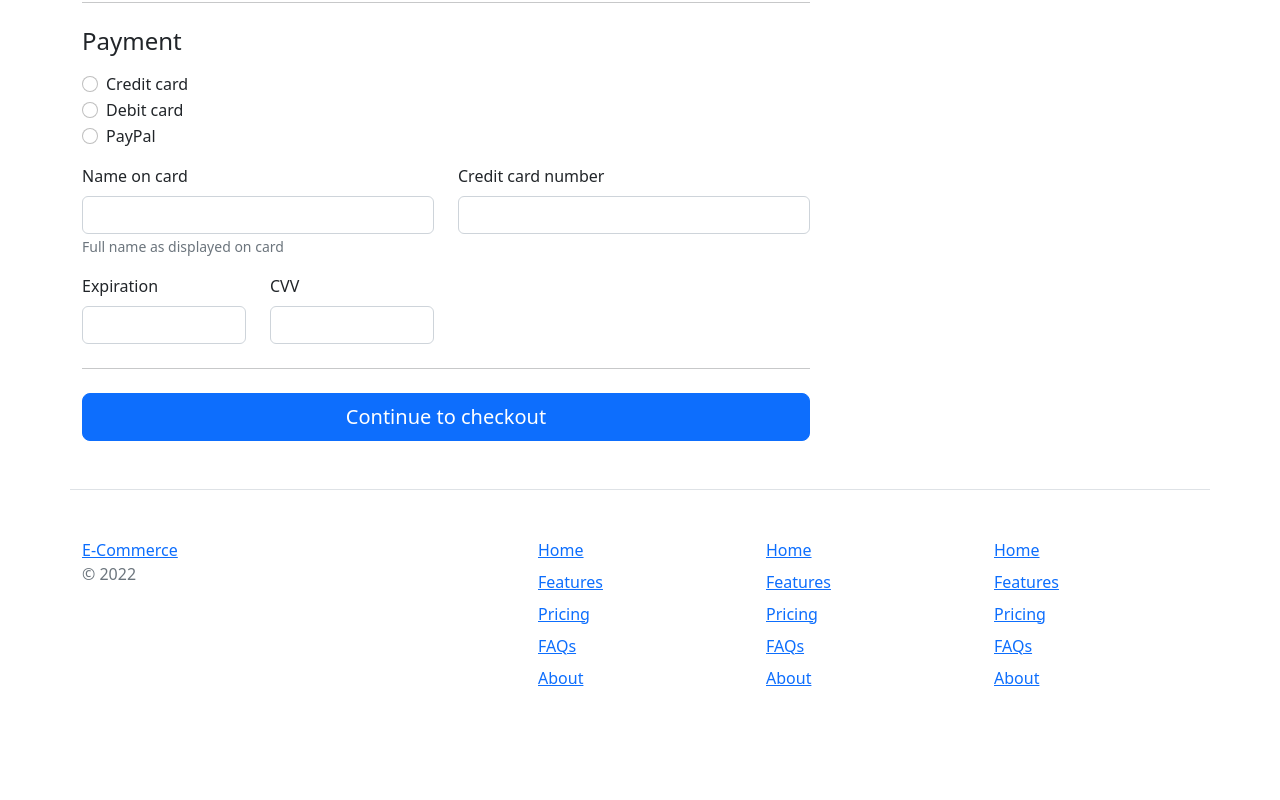
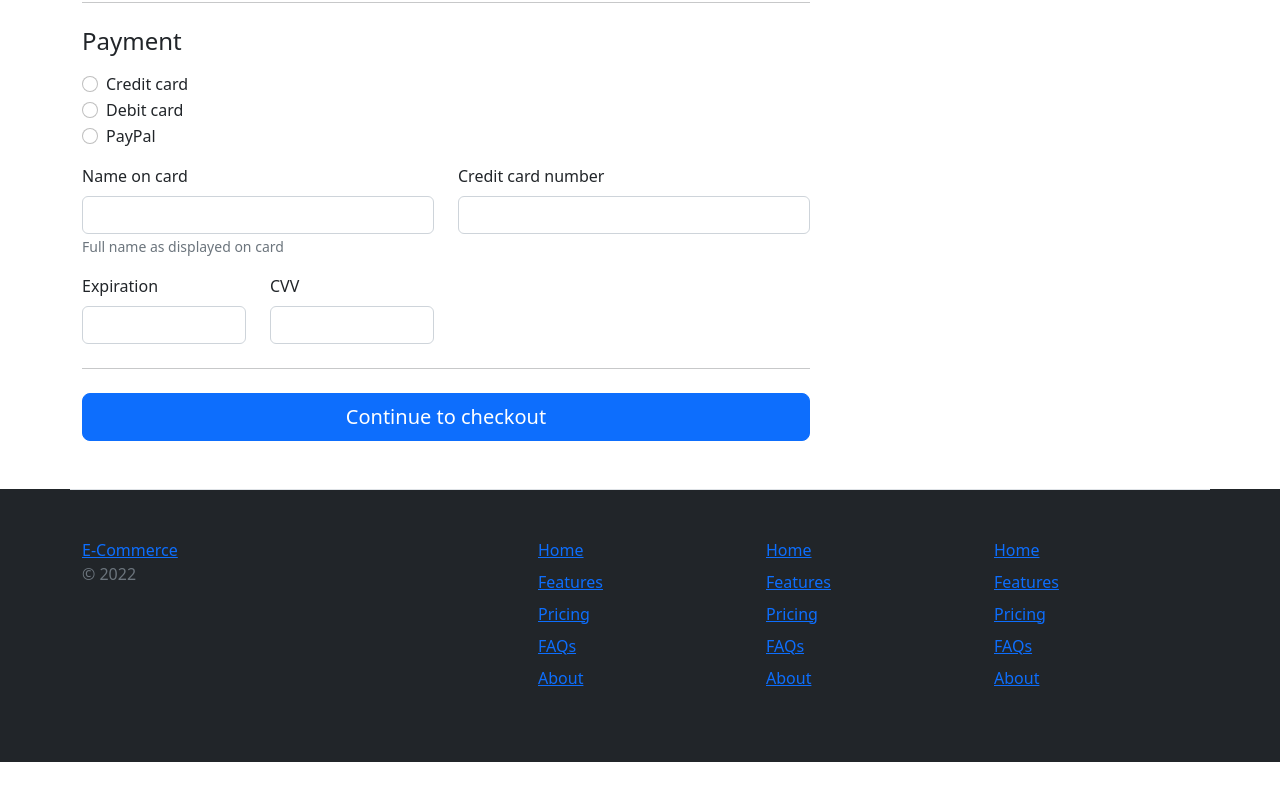
Before and after one commit to i-asgor/ecommerce-redux, a React (Create React App) app: page /checkout in a window 1280 px wide. Shown: the part 776-1576 px from the top of the page. After the commit the page ends 1538 px from the top, so only its background shows below. Built offline with nearby package versions, Linux system fonts and the light colour scheme.

Commit message:
footer updated

```diff
--- a/src/Shared/Footer.js
+++ b/src/Shared/Footer.js
@@ -3,12 +3,12 @@ import { NavLink} from "react-router-dom";
 
 const Footer = () => {
     return (
+        <div className='bg-dark'>
             <div class="container">
-        <footer class="row row-cols-1 row-cols-sm-2 row-cols-md-5 py-5 my-5 border-top">
+                <footer class="row row-cols-1 row-cols-sm-2 row-cols-md-5 py-5 mt-5 border-top">
                     <div class="col mb-3">
-            <NavLink to="/" class="d-flex align-items-center mb-3 lead text-bolder text-dark text-decoration-none">
+                    <NavLink to="/" class="d-flex align-items-center mb-3 lead text-bolder text-light text-decoration-none">
                         E-Commerce
-
                     </NavLink>
                     <p class="text-muted">© 2022</p>
                     </div>
@@ -19,7 +19,7 @@ const Footer = () => {
 
                     <div class="col mb-3">
                     <ul class="nav flex-column">
-                <li class="nav-item mb-2"><NavLink to="#" class="nav-link p-0 text-muted">Home</NavLink></li>
+                        <li class="nav-item mb-2"><NavLink to="#" class="nav-link p-0 text-muted text-decoration-none">Home</NavLink></li>
                         <li class="nav-item mb-2"><NavLink to="#" class="nav-link p-0 text-muted">Features</NavLink></li>
                         <li class="nav-item mb-2"><NavLink to="#" class="nav-link p-0 text-muted">Pricing</NavLink></li>
                         <li class="nav-item mb-2"><NavLink to="#" class="nav-link p-0 text-muted">FAQs</NavLink></li>
@@ -48,6 +48,7 @@ const Footer = () => {
                     </div>
                 </footer>
             </div>
+        </div>
     );
 };
 
```
Lines whose indentation alone changed are shown as unchanged.
